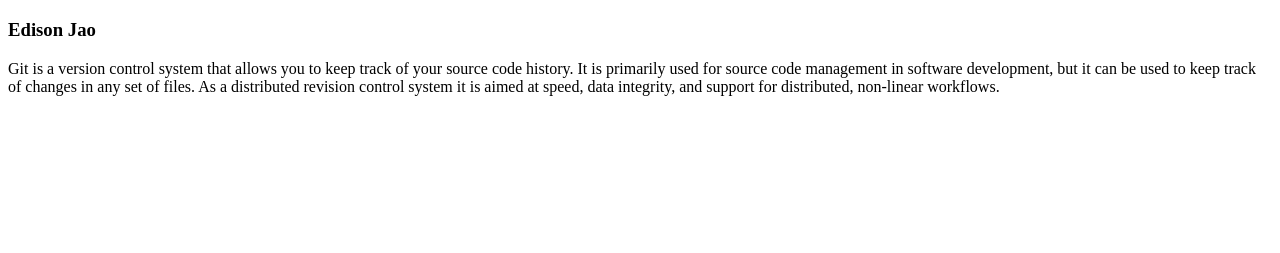
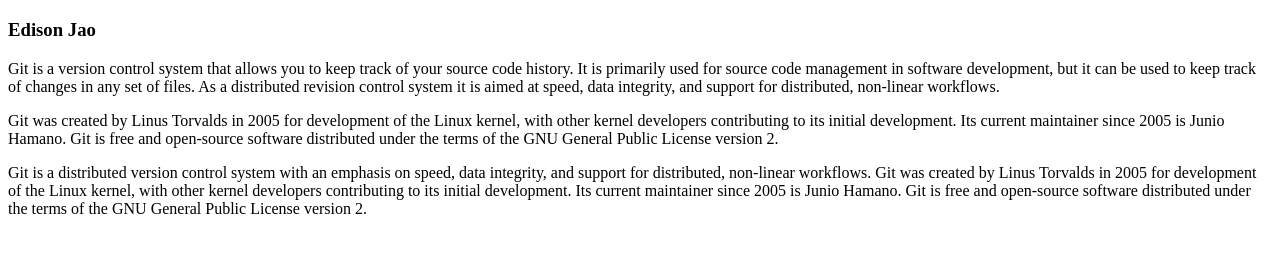
Before and after one commit to edisonjao5/Unde_Git, a plain HTML site: page index.html in a window 1280 px wide. Shown: the part 61-314 px from the top of the page. Drawn offline with Linux system fonts and the light colour scheme.

Commit message:
First commit in develop

```diff
--- a/index.html
+++ b/index.html
@@ -16,5 +16,21 @@
       set of files. As a distributed revision control system it is aimed at
       speed, data integrity, and support for distributed, non-linear workflows.
     </p>
+    <p>
+      Git was created by Linus Torvalds in 2005 for development of the Linux
+      kernel, with other kernel developers contributing to its initial
+      development. Its current maintainer since 2005 is Junio Hamano. Git is
+      free and open-source software distributed under the terms of the GNU
+      General Public License version 2.
+    </p>
+    <p>
+      Git is a distributed version control system with an emphasis on speed,
+      data integrity, and support for distributed, non-linear workflows. Git was
+      created by Linus Torvalds in 2005 for development of the Linux kernel,
+      with other kernel developers contributing to its initial development. Its
+      current maintainer since 2005 is Junio Hamano. Git is free and open-source
+      software distributed under the terms of the GNU General Public License
+      version 2.
+    </p>
   </body>
 </html>
```
